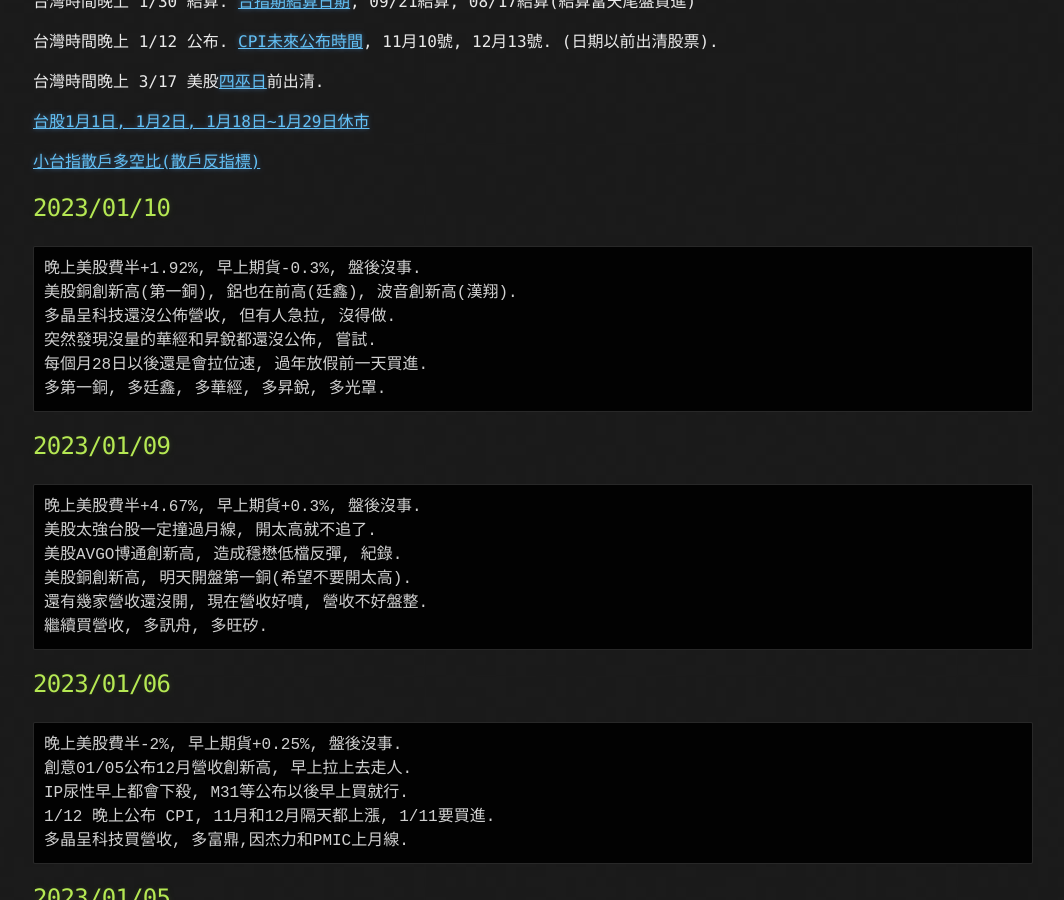
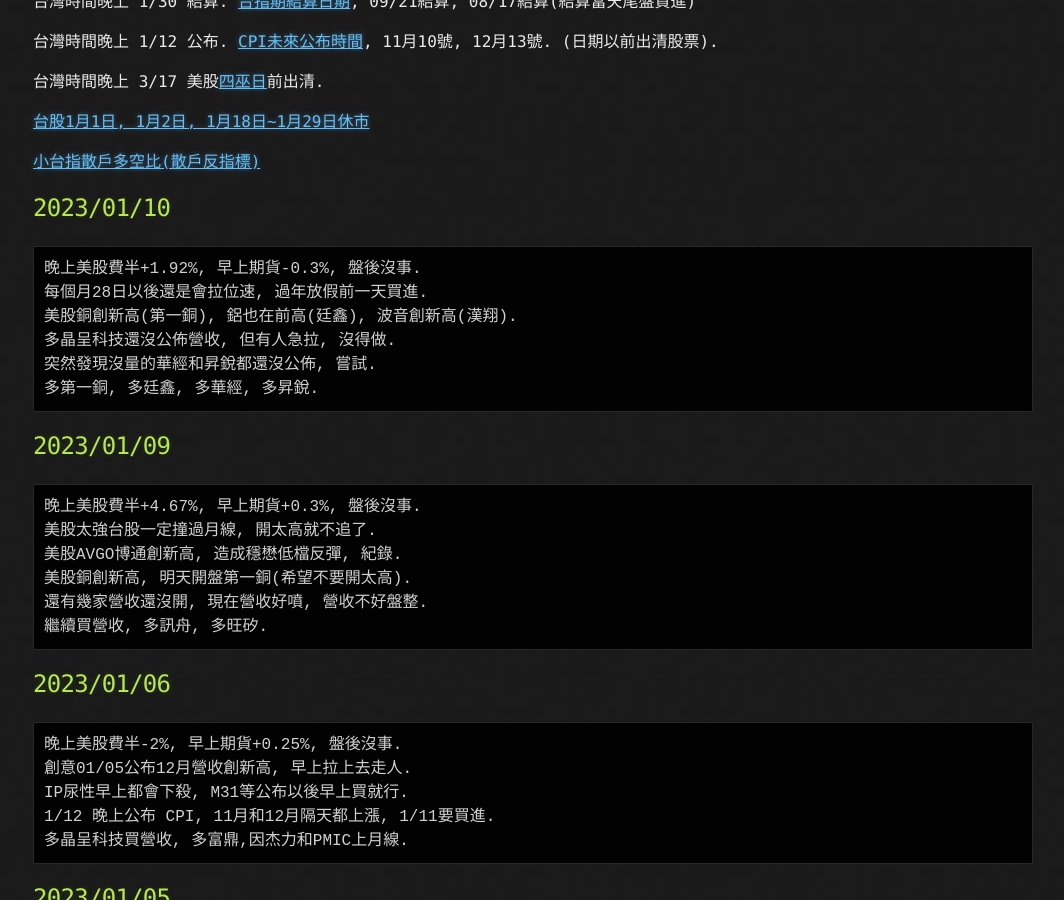
Before and after one commit to lepg5487/Stock_God, a Jekyll site: the page built from index.md, in a window 1280 px wide and 900 px high, scrolled down 388 px. Shown: the whole window, without its empty margins (107-1171 px from the left). Built offline with Jekyll 4.4.1, drawn with Linux system fonts in a browser that asks for light colours; our own code applies the rules of GitHub Pages for plain Markdown files.

Commit message:
Update index.md

````diff
--- a/index.md
+++ b/index.md
@@ -21,11 +21,11 @@ layout: testlayouts
 ## 2023/01/10
 ```
 晚上美股費半+1.92%, 早上期貨-0.3%, 盤後沒事.
+每個月28日以後還是會拉位速, 過年放假前一天買進.
 美股銅創新高(第一銅), 鋁也在前高(廷鑫), 波音創新高(漢翔).
 多晶呈科技還沒公佈營收, 但有人急拉, 沒得做.
 突然發現沒量的華經和昇銳都還沒公佈, 嘗試.
-每個月28日以後還是會拉位速, 過年放假前一天買進.
-多第一銅, 多廷鑫, 多華經, 多昇銳, 多光罩.
+多第一銅, 多廷鑫, 多華經, 多昇銳.
 ```
 
 ## 2023/01/09
````
